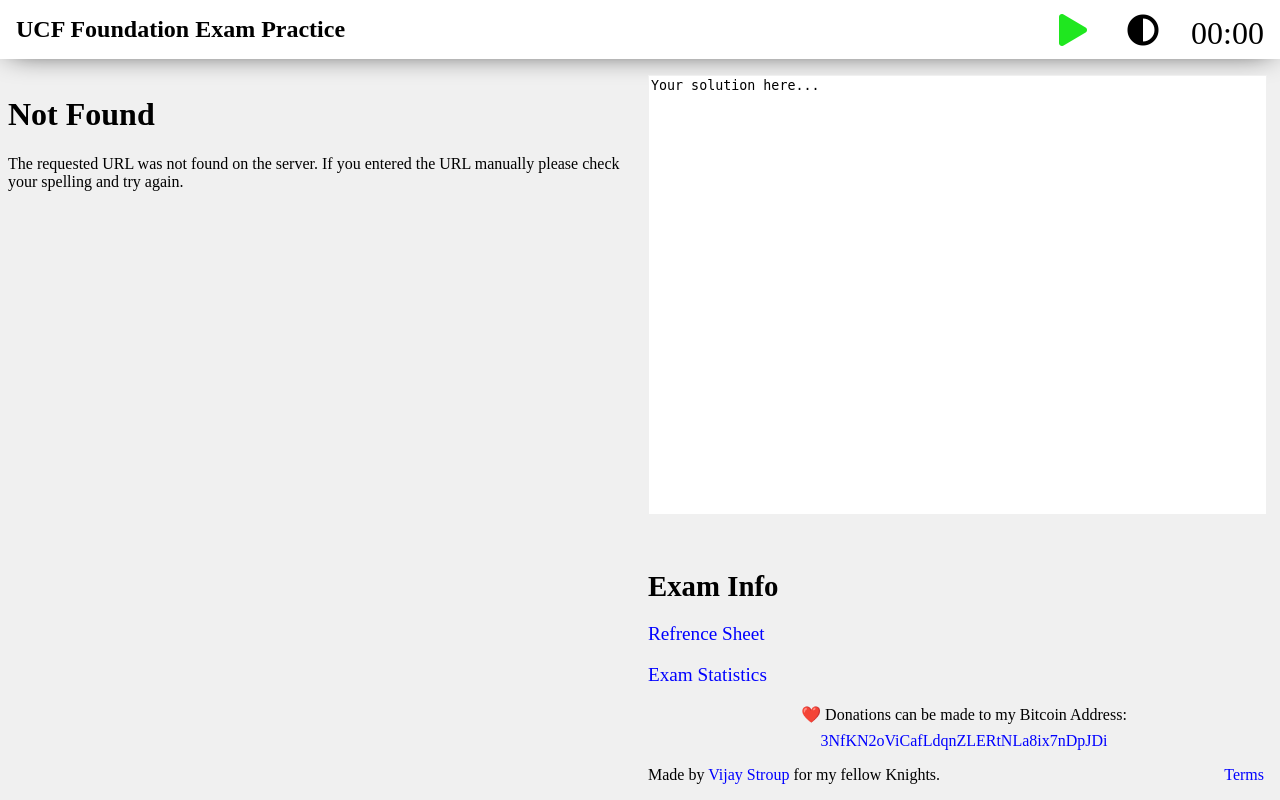
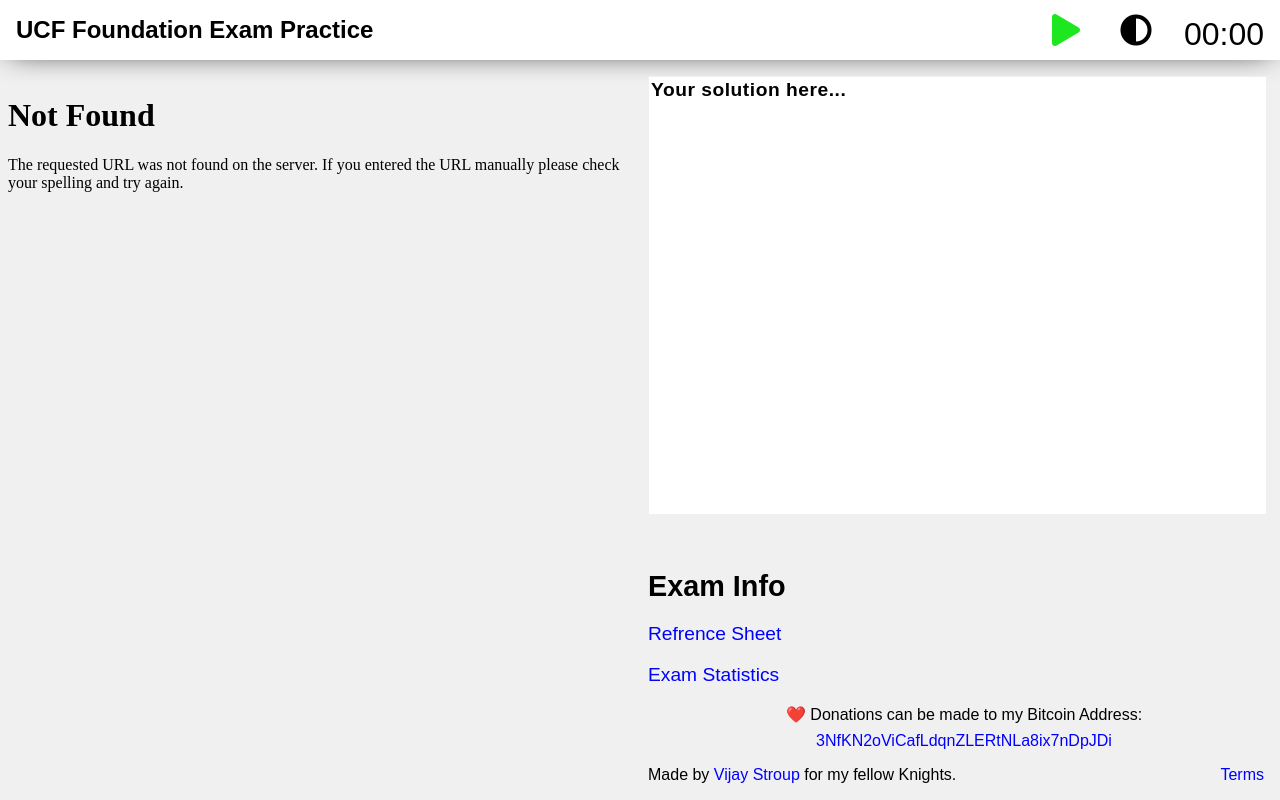
Before and after one commit to vijaystroup/ucf-fe, a Flask app: page / in a window 1280 px wide. Run offline with Flask 2, Linux system fonts and the light colour scheme; data that the repository does not hold is empty; some libraries are stand-ins or nearby versions.

Commit message:
use of better font

```diff
--- a/static/index.css
+++ b/static/index.css
@@ -4,6 +4,7 @@ html, body {
     background-color: var(--bg-primary);
     color: var(--text-primary);
     transition: background 300ms ease;
+    font-family: 'Ubuntu', sans-serif;
 }
 
 .light {
@@ -53,7 +54,12 @@ a {
     resize: none;
     background-color: var(--bg-secondary);
     border-color: var(--bg-primary);
-    color: var(--text-primary)
+    color: var(--text-primary);
+    outline: none;
+    font-family: 'Ubuntu', sans-serif;
+    font-weight: 600;
+    font-size: 1.2rem;
+    letter-spacing: .05ch;
 }
 
 .col iframe {
@@ -190,6 +196,7 @@ footer {
         width: 100%;
         align-self: center;
         height: 50vh;
+        outline: none;
     }
 
     footer {
```
